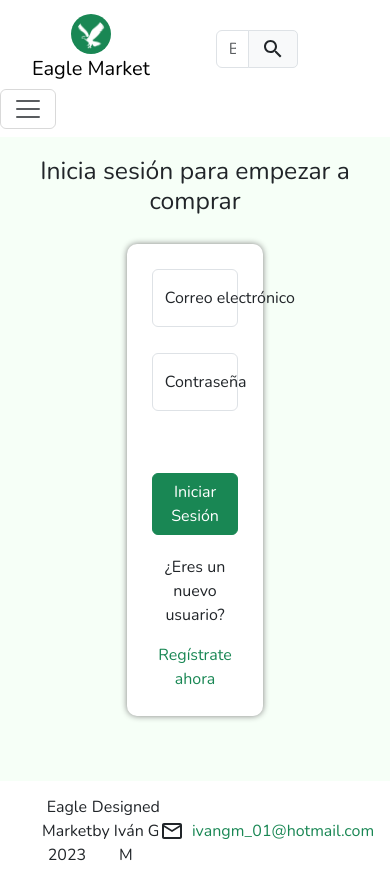
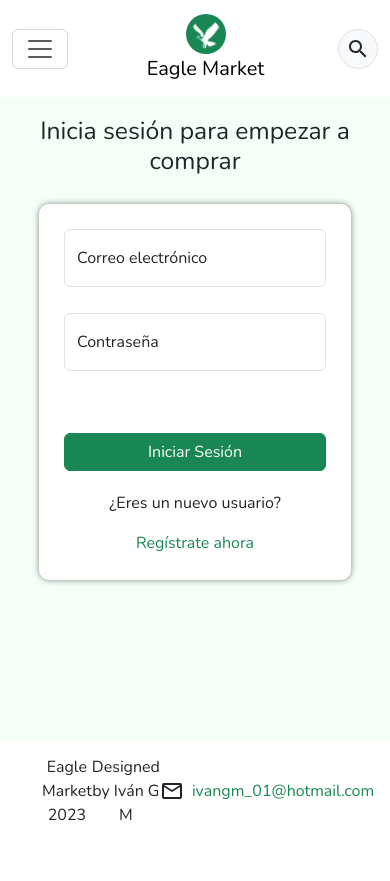
Before and after one commit to IV4NGM/Eagle-Market, a React (Vite) app in the folder Eagle-Market/: page /login in a window 390 px wide. After the commit the page ends 844 px from the top, so only its background shows below. Built offline with nearby package versions, Linux system fonts and the light colour scheme.

Commit message:
feat: Al dar clic en categorías se muestra en la búsqueda

```diff
--- a/Eagle-Market/src/Components/Navbar/Navbar.jsx
+++ b/Eagle-Market/src/Components/Navbar/Navbar.jsx
@@ -15,6 +15,8 @@ import useAuthContext from '@/Context/AuthContext/useAuthContext'
 import useProductsContext from '@/Context/ProductsContext/useProductsContext'
 import useCartContext from '@/Context/CartContext/useCartContext'
 
+import useMediaQuery from '@mui/material/useMediaQuery'
+
 const Navbar = () => {
   const navigate = useNavigate()
 
@@ -27,9 +29,14 @@ const Navbar = () => {
     productsAmount += item.product_amount
   }
 
+  const maxQueryMatches = useMediaQuery('(max-width:600px)')
+
   return (
-    <nav className='navbar navbar-expand-lg sticky-top navbar-white'>
+    <nav className='navbar navbar-expand-xl sticky-top navbar-white'>
       <div className='container-fluid'>
+        <button className='navbar-toggler' type='button' data-bs-toggle='collapse' data-bs-target='#navbarSupportedContent'>
+          <span className='navbar-toggler-icon' />
+        </button>
         <NavLink className='navbar-brand navbar-brand-logo' to='/' onClick={() => setNavSearch('')}>
           <img src={eagleLogo} alt='Eagle blade logo' className='d-inline-block align-text-top logo-nav' />
           <p>Eagle Market</p>
@@ -47,11 +54,14 @@ const Navbar = () => {
               }
             }}
             placeholder='Busca en todo Eagle Market'
-            className='navbar__nav-search form-control'
+            className='navbar__nav-search form-control nav-search-hide'
           />
           <div
             className='input-group-text navbar__input-group-text' onClick={() => {
               setAdvancedSearch(navSearch)
+              if (maxQueryMatches) {
+                setAdvancedSearch('')
+              }
               setNavSearch('')
               navigate('/search')
             }}
@@ -59,17 +69,13 @@ const Navbar = () => {
           </div>
         </div>
       </div>
-      <button className='navbar-toggler' type='button' data-bs-toggle='collapse' data-bs-target='#navbarSupportedContent'>
-        <span className='navbar-toggler-icon' />
-      </button>
       <div className='collapse navbar-collapse' id='navbarSupportedContent'>
         <div className='navbar-nav me-auto mb-2 mb-lg-0'>
-          <NavLink to='/search' className='navbar__advanced-search'>
+          <NavLink to='/search' className={loginStatus && userInfo?.role === 'ADMIN' ? 'navbar__advanced-search' : 'navbar__advanced-search take-two-columns'}>
             <p>Búsqueda avanzada</p>
             <LibraryBooksOutlinedIcon />
           </NavLink>
           {loginStatus && userInfo?.role === 'ADMIN' ? <button className='btn btn-success btn-new-product' onClick={() => navigate('/new-product')}>Crear producto</button> : ''}
-          {/* <div className='d-flex'> */}
           {!loginStatus
             ? (
               <>
--- a/Eagle-Market/src/Components/Navbar/Navbar.scss
+++ b/Eagle-Market/src/Components/Navbar/Navbar.scss
@@ -55,6 +55,16 @@ $green-success-lighter: rgba(61, 164, 116, 0.650);
   }
 }
 
+.navbar-collapse {
+  border-top: 1px solid rgba(0,0,0,.1);
+  padding-top: 20px;
+}
+
+.take-two-columns {
+  grid-column: span 2 !important;
+  margin: 0 !important;
+}
+
 .dropdown-menu {
   padding: 10px !important;
   width: max-content;
@@ -101,10 +111,6 @@ $green-success-lighter: rgba(61, 164, 116, 0.650);
   min-width: max-content;
 }
 
-.btn-not-logged {
-  margin-right: 10px;
-}
-
 .container-fluid {
   display: flex;
   flex-direction: row;
@@ -112,13 +118,54 @@ $green-success-lighter: rgba(61, 164, 116, 0.650);
   flex-wrap: nowrap !important;
 }
 
-@media (max-width: 991px) {
+.navbar-nav {
+  display: grid !important;
+  grid-template-columns: repeat(2, auto) !important;
+  justify-items: center !important;
+  justify-content: space-around !important;
+  row-gap: 25px !important;
+}
+.navbar-nav {
+  display: grid;
+  grid-template-columns: repeat(2, auto);
+  justify-items: center;
+  justify-content: space-around;
+  row-gap: 10px;
+}
+
+@media (min-width: 1200px) {
   .navbar-nav {
-    display: grid !important;
-    grid-template-columns: repeat(2, auto) !important;
-    justify-items: center !important;
-    justify-content: space-around !important;
-    row-gap: 10px !important;
+    display: flex !important;
+    flex-direction: row !important;
+  }
+}
+
+@media (max-width: 600px) {
+  .nav-search-hide {
+    display: none !important;
+  }
+  .navbar {
+    padding-right: 0 !important;
+  }
+  .navbar__input-group {
+    width: auto !important;
+    margin: 0;
+  }
+  .navbar__input-group-text {
+    border-radius: 25px !important;
+    width: 40px;
+    height: 40px;
+    justify-content: center;
+  }
+  .container-fluid {
+    justify-content: space-around;
+  }
+}
+
+.navbar-toggler {
+  color: #198754 !important;
+  &:hover {
+    border-color: #198754 !important
   }
 }
 
--- a/Eagle-Market/src/Pages/Home.jsx
+++ b/Eagle-Market/src/Pages/Home.jsx
@@ -17,7 +17,7 @@ const Home = () => {
   const [loaded, setLoaded] = useState(false)
   const [showModalFailure, setShowModalFailure] = useState(false)
 
-  const { products, setProducts } = useProductsContext()
+  const { products, setProducts, setAdvancedSearch } = useProductsContext()
 
   useEffect(() => {
     const getProducts = fetch('https://eagle-market.onrender.com/items', {
@@ -80,9 +80,13 @@ const Home = () => {
       slidesToSlide: 3
     },
     tablet: {
-      breakpoint: { max: 1024, min: 464 },
+      breakpoint: { max: 1024, min: 670 },
       items: 4,
       slidesToSlide: 2
+    },
+    minitablet: {
+      breakpoint: { max: 670, min: 464 },
+      items: 3
     },
     mobile: {
       breakpoint: { max: 464, min: 0 },
@@ -99,7 +103,7 @@ const Home = () => {
       <div className='categories-container'>
         <Carousel responsive={responsiveCategoriesCarousel} infinite autoPlay autoPlaySpeed={4000}>
           {categoriesArray.map((element, index) => {
-            return <div className='carousel-categories-div' key={`category-div-${index}`}><Link key={`category-link-${index}`} to={`/search/${element}`}>{element}</Link></div>
+            return <div className='carousel-categories-div' key={`category-div-${index}`}><Link key={`category-link-${index}`} to={`/search/${element}`} onClick={() => setAdvancedSearch('')}>{element}</Link></div>
           })}
         </Carousel>
       </div>
@@ -113,7 +117,7 @@ const Home = () => {
         topCategories.map((category, index) => {
           return (
             <div key={`top-div-${index}`} className='carousel-container card'>
-              <Link key={`top-link-${index}`} to={`/search/${category}`}>
+              <Link key={`top-link-${index}`} to={`/search/${category}`} onClick={() => setAdvancedSearch('')}>
                 <h2 className='spaced' key={`top-h2-${index}`}><strong>{category}</strong></h2>
               </Link>
               <Carousel key={`top-carousel-${index}`} responsive={responsiveCarousel}>
@@ -130,7 +134,7 @@ const Home = () => {
         categoriesArray.map((category, index) => {
           return (
             <div key={`div-${index}`} className='carousel-container card'>
-              <Link key={`link-${index}`} to={`/search/${category}`}>
+              <Link key={`link-${index}`} to={`/search/${category}`} onClick={() => setAdvancedSearch('')}>
                 <h2 className='spaced' key={`h2-${index}`}><strong>{category}</strong></h2>
               </Link>
               <Carousel key={`carousel-${index}`} responsive={responsiveCarousel}>
--- a/Eagle-Market/src/index.scss
+++ b/Eagle-Market/src/index.scss
@@ -42,6 +42,44 @@ a:hover {
   font-family: 'Nunito', sans-serif !important;
   height: 100vh;
 }
+
+body::-webkit-scrollbar-thumb {
+  background-color: rgb(144, 144, 144);
+  border-radius: 10px;
+  border: 4px solid transparent;
+  background-clip: content-box;
+}
+
+body::-webkit-scrollbar {
+  width: 16px;
+}
+
+body::-webkit-scrollbar-thumb:hover{
+  background-color: rgb(171, 171, 171);
+}
+
+textarea:active::-webkit-scrollbar-thumb,
+textarea:focus::-webkit-scrollbar-thumb,
+textarea:hover::-webkit-scrollbar-thumb {
+    visibility: visible;
+}
+textarea::-webkit-scrollbar-thumb {
+    background-color: rgb(144, 144, 144);
+    border-radius: 10px;
+    border: 3px solid transparent;
+    background-clip: content-box;
+    visibility: hidden;
+}
+
+textarea::-webkit-scrollbar {
+    width: 12px;
+}
+
+textarea::-webkit-scrollbar-thumb:hover{
+  background-color: rgb(171, 171, 171);
+}
+
+
 
 #root{
   padding: 0;
@@ -355,6 +393,24 @@ form {
   }
 }
 
+@media (max-width: 900px) {
+  .form {
+    width: 45%;
+  }
+}
+
+@media (max-width: 700px) {
+  .form {
+    width: 55%;
+  }
+}
+
+@media (max-width: 600px) {
+  .form {
+    width: 80%;
+  }
+}
+
 .buttons-row {
   margin: 20px 0px;
   width: 100%;
```
Also changed, not shown: Eagle-Market/src/assets/EagleMarket-main-page-mini.jpg (added).
